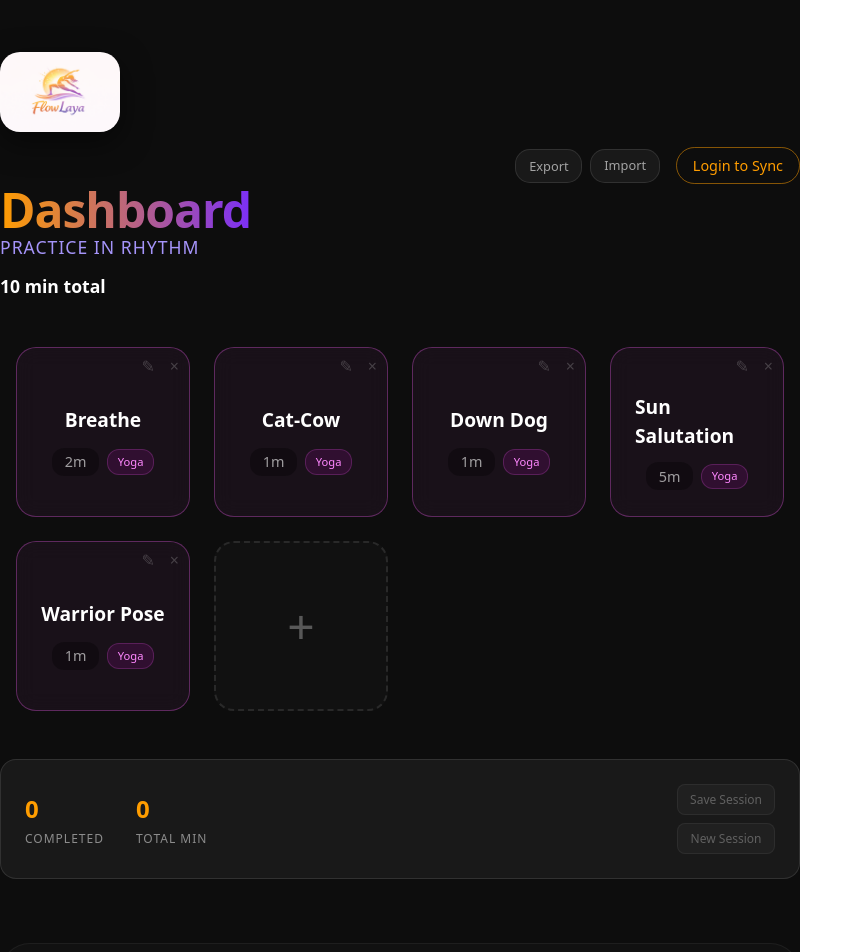
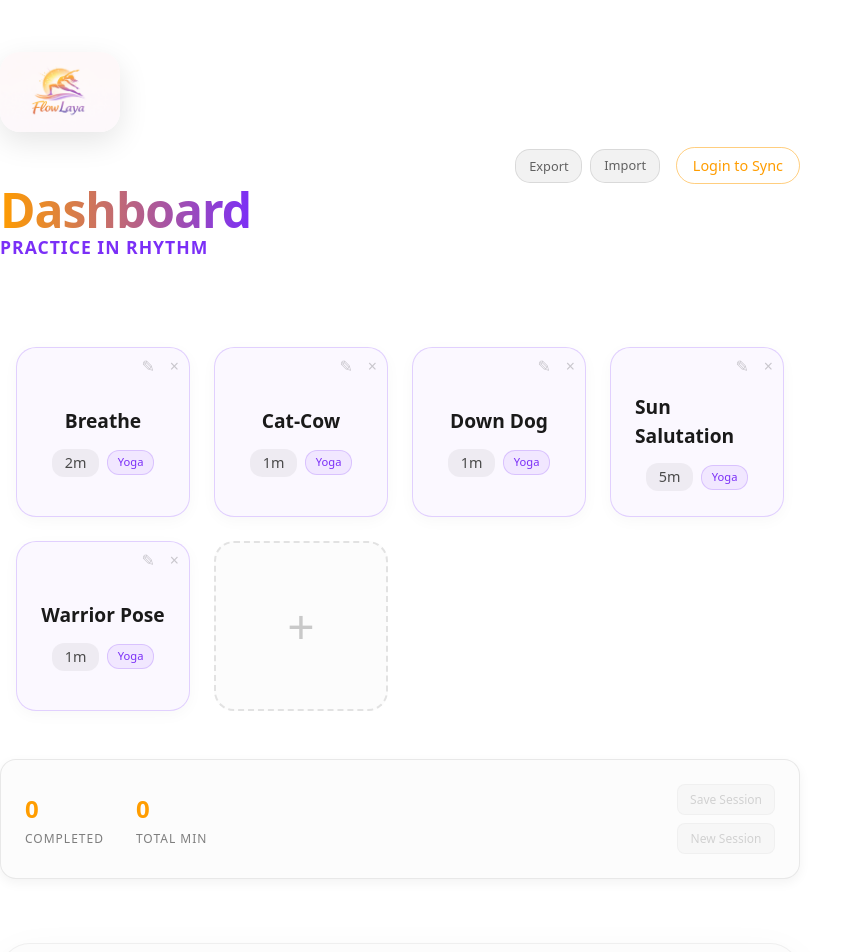
Before and after one commit to cortanext/LayaAbhyasa, a React (Vite) app: page / in a window 1280 px wide. Shown: the top 952 px of the page, without its empty margins (0-863 px from the left). Built offline with nearby package versions, Linux system fonts and the light colour scheme.

Commit message:
Pivot: Flow Laya light theme transition (white background)

```diff
--- a/src/App.jsx
+++ b/src/App.jsx
@@ -597,7 +597,7 @@ function App() {
                             </div>
                         </div>
                         <div style={{ marginTop: '4rem', textAlign: 'center' }}>
-                            <img src="/assets.png" alt="Flow Laya Branding" style={{ maxWidth: '100%', borderRadius: '20px', boxShadow: '0 20px 40px rgba(0,0,0,0.5)' }} />
+                            <img src="/assets.png" alt="Flow Laya Branding" style={{ maxWidth: '100%', borderRadius: '20px', boxShadow: '0 20px 40px rgba(0,0,0,0.1)' }} />
                         </div>
                     </section>
 
--- a/src/App.module.css
+++ b/src/App.module.css
@@ -5,7 +5,7 @@
     flex-direction: column;
     justify-content: center;
     padding: 2rem 0;
-    background-color: #0d0d0d;
+    background-color: #ffffff;
 }
 
 .dashboard {
@@ -66,7 +66,7 @@
     height: auto;
     margin-bottom: 20px;
     border-radius: 20px;
-    box-shadow: 0 10px 30px rgba(0, 0, 0, 0.5);
+    box-shadow: 0 10px 30px rgba(0, 0, 0, 0.1);
     animation: fadeIn 0.8s ease;
 }
 
@@ -88,7 +88,7 @@
     display: flex;
     align-items: center;
     gap: 1rem;
-    color: white;
+    color: #1a1a1a;
     font-size: 0.9rem;
     padding: 8px 18px;
     border-radius: 20px;
@@ -133,9 +133,9 @@
 }
 
 .portBtn {
-    background: rgba(255, 255, 255, 0.05);
-    border: 1px solid rgba(255, 255, 255, 0.1);
-    color: rgba(255, 255, 255, 0.6);
+    background: rgba(0, 0, 0, 0.05);
+    border: 1px solid rgba(0, 0, 0, 0.1);
+    color: rgba(0, 0, 0, 0.6);
     padding: 0.4rem 0.8rem;
     border-radius: 15px;
     cursor: pointer;
@@ -146,9 +146,9 @@
 }
 
 .portBtn:hover {
-    background: rgba(255, 255, 255, 0.1);
-    color: white;
-    border-color: rgba(255, 255, 255, 0.3);
+    background: rgba(0, 0, 0, 0.1);
+    color: #000;
+    border-color: rgba(0, 0, 0, 0.3);
 }
 
 .authBtn {
@@ -170,9 +170,10 @@
 .statsSection {
     margin-top: 2rem;
     padding: 1.5rem;
-    background: rgba(255, 255, 255, 0.05);
+    background: #fcfcfc;
     border-radius: 16px;
-    border: 1px solid rgba(255, 255, 255, 0.1);
+    border: 1px solid rgba(0, 0, 0, 0.08);
+    box-shadow: 0 4px 12px rgba(0, 0, 0, 0.05);
 }
 
 .statsRow {
@@ -195,7 +196,7 @@
 
 .statLabel {
     font-size: 0.75rem;
-    color: rgba(255, 255, 255, 0.5);
+    color: rgba(0, 0, 0, 0.5);
     text-transform: uppercase;
     letter-spacing: 1px;
 }
@@ -236,7 +237,7 @@
 
 .sectionTitle {
     font-size: 1.2rem;
-    color: white;
+    color: #1a1a1a;
     margin-bottom: 1rem;
     opacity: 0.8;
 }
@@ -248,8 +249,8 @@
 }
 
 .historyItem {
-    background: rgba(255, 255, 255, 0.05);
-    border: 1px solid rgba(255, 255, 255, 0.1);
+    background: #fcfcfc;
+    border: 1px solid rgba(0, 0, 0, 0.08);
     border-radius: 12px;
     padding: 1rem;
     display: flex;
@@ -257,17 +258,19 @@
     gap: 1rem;
     cursor: pointer;
     transition: all 0.3s cubic-bezier(0.4, 0, 0.2, 1);
+    box-shadow: 0 2px 8px rgba(0, 0, 0, 0.03);
 }
 
 .historyItem:hover {
-    background: rgba(255, 255, 255, 0.08);
+    background: #ffffff;
     border-color: rgba(255, 157, 0, 0.3);
+    box-shadow: 0 4px 15px rgba(0, 0, 0, 0.08);
 }
 
 .historyItemExpanded {
-    background: rgba(255, 157, 0, 0.03);
+    background: #ffffff;
     border-color: rgba(255, 157, 0, 0.4);
-    box-shadow: 0 5px 20px rgba(0, 0, 0, 0.3);
+    box-shadow: 0 8px 24px rgba(0, 0, 0, 0.1);
 }
 
 .historyMain {
@@ -291,13 +294,13 @@
 }
 
 .historyName {
-    color: white;
+    color: #1a1a1a;
     font-weight: 500;
 }
 
 .historyDate {
     font-size: 0.8rem;
-    color: rgba(255, 255, 255, 0.5);
+    color: rgba(0, 0, 0, 0.5);
 }
 
 .historyStats {
@@ -337,7 +340,7 @@
     flex-direction: column;
     gap: 0.5rem;
     padding-top: 1rem;
-    border-top: 1px solid rgba(255, 255, 255, 0.05);
+    border-top: 1px solid rgba(0, 0, 0, 0.05);
     animation: slideDown 0.3s ease-out;
 }
 
@@ -358,7 +361,7 @@
     justify-content: space-between;
     align-items: center;
     padding: 0.6rem 1rem;
-    background: rgba(255, 255, 255, 0.03);
+    background: rgba(0, 0, 0, 0.02);
     border-radius: 8px;
     font-size: 0.85rem;
 }
@@ -370,7 +373,7 @@
 }
 
 .detailName {
-    color: white;
+    color: #1a1a1a;
     font-size: 0.95rem;
     font-weight: 500;
 }
@@ -384,9 +387,10 @@
 .educationSection {
     margin-top: 4rem;
     padding: 3rem;
-    background: rgba(255, 255, 255, 0.02);
+    background: #fcfcfc;
     border-radius: 30px;
-    border: 1px solid rgba(255, 255, 255, 0.05);
+    border: 1px solid rgba(0, 0, 0, 0.05);
+    box-shadow: 0 10px 40px rgba(0, 0, 0, 0.04);
 }
 
 .eduGrid {
@@ -402,7 +406,7 @@
 }
 
 .eduCard p {
-    color: rgba(255, 255, 255, 0.7);
+    color: #4a4a4a;
     line-height: 1.8;
     font-size: 1.1rem;
 }
@@ -419,7 +423,7 @@
 }
 
 .detailDuration {
-    color: rgba(255, 255, 255, 0.6);
+    color: rgba(0, 0, 0, 0.6);
     font-size: 0.9rem;
 }
 
@@ -432,8 +436,8 @@
 
 .presetCard {
     position: relative;
-    background: rgba(255, 255, 255, 0.05);
-    border: 1px solid rgba(255, 255, 255, 0.1);
+    background: #fcfcfc;
+    border: 1px solid rgba(0, 0, 0, 0.08);
     border-radius: 20px;
     padding: 1.5rem;
     cursor: pointer;
@@ -441,45 +445,45 @@
     display: flex;
     flex-direction: column;
     align-items: center;
-    backdrop-filter: blur(10px);
+    box-shadow: 0 4px 15px rgba(0, 0, 0, 0.03);
     min-height: 120px;
     justify-content: center;
 }
 
 .cardGentle {
-    border-color: rgba(255, 100, 255, 0.3);
-    background: rgba(255, 100, 255, 0.05);
+    border-color: rgba(123, 47, 247, 0.2);
+    background: rgba(123, 47, 247, 0.03);
 }
 
 .presetCard:hover {
     transform: translateY(-5px);
-    background: rgba(255, 255, 255, 0.1);
+    background: #ffffff;
     border-color: rgba(255, 157, 0, 0.5);
-    box-shadow: 0 10px 30px rgba(0, 0, 0, 0.5);
+    box-shadow: 0 12px 30px rgba(0, 0, 0, 0.08);
 }
 
 .cardGentle:hover {
-    border-color: rgba(255, 100, 255, 0.5);
-    box-shadow: 0 10px 30px rgba(255, 0, 255, 0.2);
+    border-color: rgba(123, 47, 247, 0.5);
+    box-shadow: 0 12px 30px rgba(123, 47, 247, 0.15);
 }
 
 .cardCompleted {
     border-color: #ff9d00;
-    background: rgba(255, 157, 0, 0.15);
-    box-shadow: 0 0 15px rgba(255, 157, 0, 0.3);
+    background: rgba(255, 157, 0, 0.08);
+    box-shadow: 0 4px 15px rgba(255, 157, 0, 0.15);
 }
 
 .cardCompleted:hover {
     border-color: #ffcb00;
-    background: rgba(255, 157, 0, 0.25);
-    box-shadow: 0 0 25px rgba(255, 157, 0, 0.5);
+    background: rgba(255, 157, 0, 0.12);
+    box-shadow: 0 8px 25px rgba(255, 157, 0, 0.25);
 }
 
 .presetName {
     font-size: 1.2rem;
     font-weight: 600;
     margin-bottom: 0.8rem;
-    color: #fff;
+    color: #1a1a1a;
 }
 
 .prese.title {
@@ -491,10 +495,11 @@
 
 .subtitle {
     font-size: 1.1rem;
-    color: #a594f9;
+    color: #7b2ff7;
+    /* Rich Purple */
     margin-top: -0.2rem;
     margin-bottom: 0.5rem;
-    font-weight: 500;
+    font-weight: 600;
     letter-spacing: 1px;
     text-transform: uppercase;
 }
@@ -507,19 +512,19 @@
 
 .presetTime {
     font-size: 0.9rem;
-    color: rgba(255, 255, 255, 0.6);
-    background: rgba(0, 0, 0, 0.3);
+    color: #4a4a4a;
+    background: rgba(0, 0, 0, 0.05);
     padding: 0.2rem 0.8rem;
     border-radius: 12px;
 }
 
 .tagGentle {
     font-size: 0.7rem;
-    color: #ff88ff;
-    background: rgba(255, 0, 255, 0.1);
+    color: #7b2ff7;
+    background: rgba(123, 47, 247, 0.08);
     padding: 0.2rem 0.6rem;
     border-radius: 12px;
-    border: 1px solid rgba(255, 100, 255, 0.2);
+    border: 1px solid rgba(123, 47, 247, 0.2);
 }
 
 .cardActions {
@@ -534,7 +539,7 @@
 .deleteBtn {
     background: transparent;
     border: none;
-    color: rgba(255, 255, 255, 0.2);
+    color: rgba(0, 0, 0, 0.2);
     font-size: 1rem;
     cursor: pointer;
     padding: 5px;
@@ -554,14 +559,14 @@
 }
 
 .addCard {
-    background: rgba(255, 255, 255, 0.02);
-    border: 2px dashed rgba(255, 255, 255, 0.1);
+    background: #fcfcfc;
+    border: 2px dashed rgba(0, 0, 0, 0.1);
     border-radius: 20px;
     display: flex;
     align-items: center;
     justify-content: center;
     font-size: 3rem;
-    color: rgba(255, 255, 255, 0.3);
+    color: rgba(0, 0, 0, 0.2);
     cursor: pointer;
     transition: all 0.3s;
     min-height: 120px;
@@ -580,8 +585,8 @@
     left: 0;
     right: 0;
     bottom: 0;
-    background: rgba(0, 0, 0, 0.8);
-    backdrop-filter: blur(5px);
+    background: rgba(0, 0, 0, 0.5);
+    backdrop-filter: blur(3px);
     display: flex;
     align-items: center;
     justify-content: center;
@@ -590,15 +595,16 @@
 }
 
 .modalContent {
-    background: #1a1a1a;
+    background: #ffffff;
     padding: 2rem;
     border-radius: 20px;
-    border: 1px solid rgba(255, 255, 255, 0.1);
+    border: 1px solid rgba(0, 0, 0, 0.1);
     width: 90%;
     max-width: 400px;
     display: flex;
     flex-direction: column;
     gap: 1.5rem;
+    box-shadow: 0 20px 60px rgba(0, 0, 0, 0.15);
 }
 
 .modalContent input,
@@ -606,9 +612,9 @@
     width: 100%;
     padding: 0.8rem;
     border-radius: 10px;
-    border: 1px solid rgba(255, 255, 255, 0.1);
-    background: black;
-    color: white;
+    border: 1px solid rgba(0, 0, 0, 0.1);
+    background: #f8f8f8;
+    color: #1a1a1a;
     font-size: 1rem;
     margin-top: 0.5rem;
 }
@@ -621,7 +627,7 @@
 .formRow label {
     flex: 1;
     font-size: 0.9rem;
-    color: rgba(255, 255, 255, 0.7);
+    color: rgba(0, 0, 0, 0.6);
 }
 
 .modalActions {
@@ -642,7 +648,7 @@
 
 .modalActions button[type="button"] {
     background: transparent;
-    color: white;
+    color: #4a4a4a;
 }
 
 .saveBtn {
@@ -655,17 +661,16 @@
     bottom: 2rem;
     left: 50%;
     transform: translateX(-50%);
-    background: rgba(255, 255, 255, 0.1);
-    backdrop-filter: blur(10px);
-    border: 1px solid rgba(255, 255, 255, 0.2);
-    color: white;
+    background: #ffffff;
+    border: 1px solid rgba(0, 0, 0, 0.1);
+    color: #1a1a1a;
     padding: 0.8rem 1.5rem;
     border-radius: 12px;
     font-size: 0.9rem;
     font-weight: 500;
     z-index: 1000;
     animation: toastIn 0.3s ease-out;
-    box-shadow: 0 10px 30px rgba(0, 0, 0, 0.5);
+    box-shadow: 0 8px 30px rgba(0, 0, 0, 0.1);
     pointer-events: none;
 }
 
--- a/src/components/timer/Timer.module.css
+++ b/src/components/timer/Timer.module.css
@@ -23,7 +23,7 @@
 
 .circleBg {
     fill: none;
-    stroke: rgba(255, 255, 255, 0.1);
+    stroke: rgba(0, 0, 0, 0.05);
     stroke-width: 2.8;
 }
 
@@ -35,7 +35,7 @@
     transition: stroke-dasharray 1s linear;
     stroke: #ff9d00;
     /* Sunset Orange */
-    filter: drop-shadow(0 0 8px rgba(255, 157, 0, 0.5));
+    filter: drop-shadow(0 4px 10px rgba(255, 157, 0, 0.3));
 }
 
 .timeText {
@@ -47,13 +47,13 @@
     font-family: 'Inter', sans-serif;
     font-weight: 700;
     font-size: 4rem;
-    color: #fff;
-    text-shadow: 0 0 20px rgba(255, 157, 0, 0.5);
+    color: #1a1a1a;
+    text-shadow: 0 4px 20px rgba(0, 0, 0, 0.05);
 }
 
 .phaseLabel {
     font-size: 1rem;
-    color: rgba(255, 255, 255, 0.7);
+    color: rgba(0, 0, 0, 0.5);
     margin-bottom: 0.5rem;
     letter-spacing: 2px;
     text-transform: uppercase;
@@ -63,25 +63,26 @@
 .workoutName {
     font-size: 2rem;
     margin-bottom: 3rem;
-    color: rgba(255, 255, 255, 0.9);
+    color: #1a1a1a;
     text-align: center;
+    font-weight: 600;
 }
 
 .stopButton {
-    background: rgba(255, 50, 50, 0.2);
-    border: 1px solid rgba(255, 50, 50, 0.5);
-    color: #ff5555;
+    background: rgba(255, 50, 50, 0.08);
+    border: 1px solid rgba(255, 50, 50, 0.3);
+    color: #cc0000;
     padding: 1rem 3rem;
     border-radius: 50px;
     font-size: 1.2rem;
     cursor: pointer;
     transition: all 0.3s ease;
-    backdrop-filter: blur(10px);
+    backdrop-filter: blur(5px);
 }
 
 .stopButton:hover {
-    background: rgba(255, 50, 50, 0.4);
-    box-shadow: 0 0 20px rgba(255, 50, 50, 0.4);
+    background: rgba(255, 50, 50, 0.15);
+    box-shadow: 0 4px 20px rgba(255, 50, 50, 0.15);
 }
 
 @keyframes fadeIn {
```
